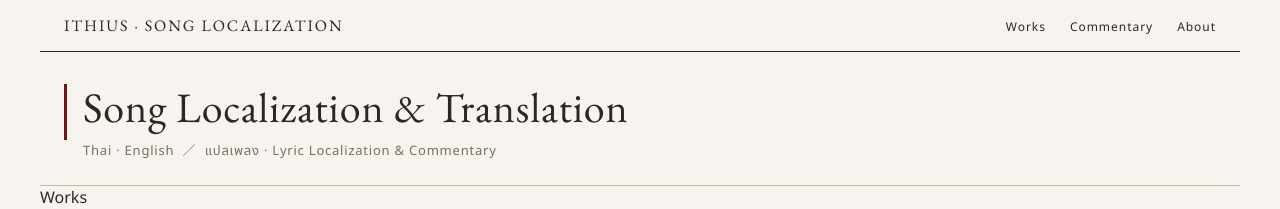
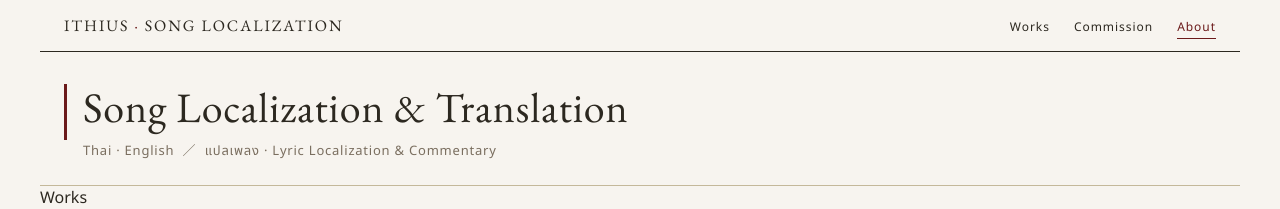
Before and after one commit to Ithius/song-localization, a Jekyll site: the page built from index.html, in a window 1280 px wide. Shown: the top 209 px of the page. Built offline with Jekyll 4.4.1, drawn with Linux system fonts in a browser that asks for light colours.

Commit message:
Update index.html

```diff
--- a/index.html
+++ b/index.html
@@ -12,12 +12,12 @@
 </head>
 <body class="mu">
 
-  <nav class="mu-topbar">
-    <div class="mu-logo">Ithius <span>·</span> Song Localization</div>
+ <nav class="mu-topbar">
+    <a href="{{ '/' | relative_url }}" class="mu-logo">Ithius <span>·</span> Song Localization</a>
     <ul class="mu-nav">
-      <li><a href="#">Works</a></li>
-      <li><a href="#">Commentary</a></li>
-      <li><a href="#">About</a></li>
+      <li><a href="{{ '/' | relative_url }}">Works</a></li>
+      <li><a href="{{ '/commission.html' | relative_url }}">Commission</a></li>
+      <li><a href="{{ '/about.html' | relative_url }}" class="active">About</a></li>
     </ul>
   </nav>
 
```
